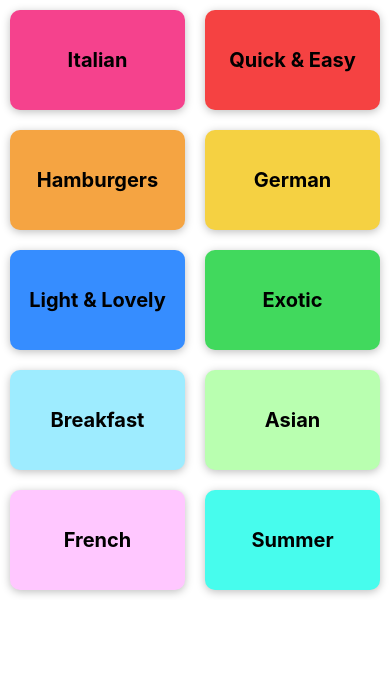
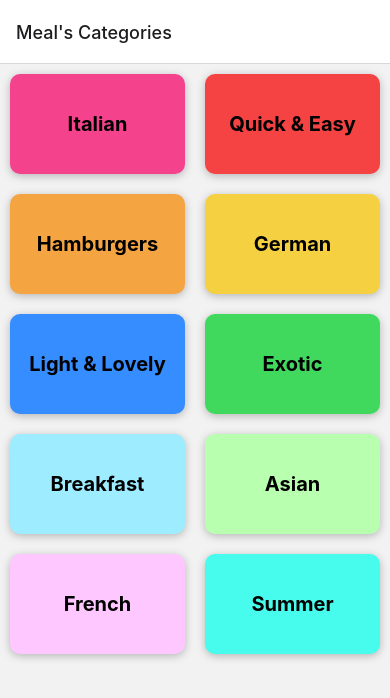
Before and after one commit to Armanai001/Meal_app_React_Native, a React Native app: screen / in a window 390 px wide. Shown: the top 698 px of the page. Built offline with nearby package versions, Linux system fonts and the light colour scheme.

Commit message:
Adding navigation for first screen

```diff
--- a/App.tsx
+++ b/App.tsx
@@ -1,21 +1,19 @@
-import {SafeAreaView, StyleSheet, View} from "react-native";
 import CategoryScreen from "./Screens/CategoryScreen";
-import {StatusBar} from "expo-status-bar";
+import {NavigationContainer} from "@react-navigation/native";
+import {createNativeStackNavigator} from "@react-navigation/native-stack";
 
+
+const Stack = createNativeStackNavigator();
 
 export default function App() {
     return (
-        <View style={styles.container}>
-            <SafeAreaView>
-                <StatusBar style='light'/>
-                <CategoryScreen/>
-            </SafeAreaView>
-        </View>
+        <>
+            <NavigationContainer>
+                <Stack.Navigator>
+                    <Stack.Screen name="Meal's Categories" component={CategoryScreen}/>
+                </Stack.Navigator>
+            </NavigationContainer>
+        </>
+
     );
 }
-
-const styles = StyleSheet.create({
-    container: {
-        flex: 1
-    }
-})
--- a/package.json
+++ b/package.json
@@ -9,10 +9,14 @@
     "web": "expo start --web"
   },
   "dependencies": {
+    "@react-navigation/native": "^6.1.9",
+    "@react-navigation/native-stack": "^6.9.17",
     "expo": "~49.0.15",
     "expo-status-bar": "~1.6.0",
     "react": "18.2.0",
-    "react-native": "0.72.6"
+    "react-native": "0.72.6",
+    "react-native-safe-area-context": "4.6.3",
+    "react-native-screens": "~3.22.0"
   },
   "devDependencies": {
     "@babel/core": "^7.20.0",
```
Also changed, not shown: 1 other file (tests, documents, lock files or other folders).
